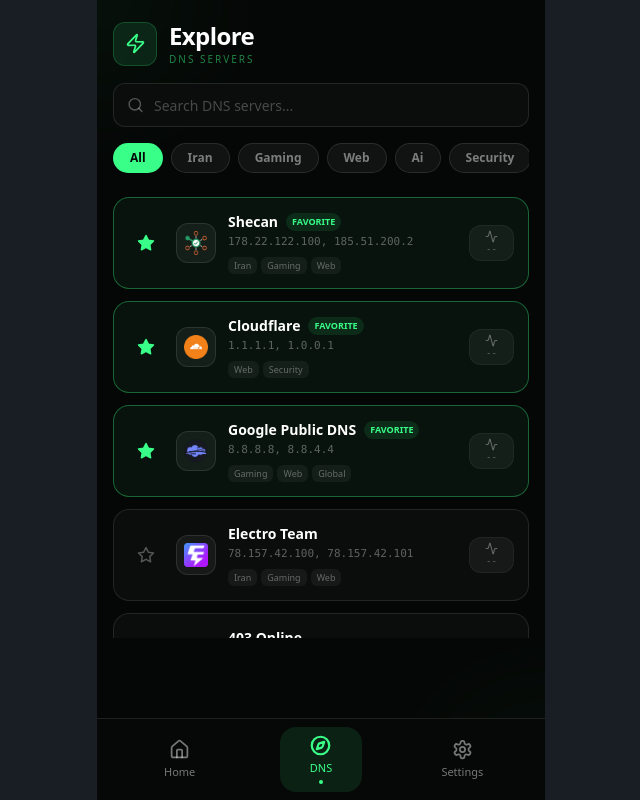
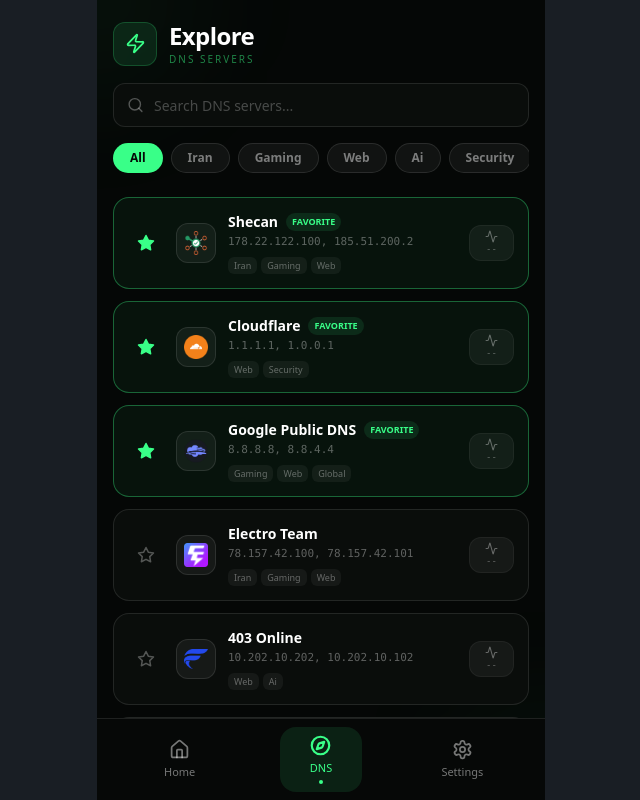
Before and after one commit to cdeghgdd/DNS-PRO-2, a React (Vite) app: page /explorer in a window 1280 px wide. Shown: the whole page, without its empty margins (319-959 px from the left). Built offline with nearby package versions, Linux system fonts and the light colour scheme; no server answers; what @capacitor/core would draw is missing.

Commit message:
fix: enable DNS list scrolling and bottom navigation layout

```diff
--- a/src/App.tsx
+++ b/src/App.tsx
@@ -56,7 +56,7 @@
 
         <div className="pointer-events-none absolute -bottom-24 -right-24 h-48 w-48 rounded-full bg-[#39ff88]/5 blur-3xl" />
 
-        <main className="relative z-10 flex flex-1 flex-col overflow-hidden pb-20">
+        <main className="relative z-10 flex min-h-0 flex-1 flex-col overflow-hidden">
           <Outlet />
         </main>
 
--- a/src/features/dns-list/DnsListFeature.tsx
+++ b/src/features/dns-list/DnsListFeature.tsx
@@ -79,7 +79,7 @@
   }, [filteredServers]);
 
   return (
-    <div className="mx-auto flex h-full max-w-md flex-col overflow-hidden px-4 pt-5">
+    <div className="mx-auto flex min-h-0 flex-1 w-full max-w-md flex-col overflow-hidden px-4 pt-5">
       {/* Header */}
       <div className="flex-none space-y-4 pb-3">
         <div className="flex items-center gap-3">
@@ -147,7 +147,7 @@
       </div>
 
       {/* DNS list */}
-      <div className="flex-1 space-y-3 overflow-y-auto pb-6 pt-2 no-scrollbar">
+      <div className="min-h-0 flex-1 space-y-3 overflow-y-auto overscroll-contain pb-6 pt-2 no-scrollbar">
         {sortedServers.map((srv) => {
           const pingVal = pings[srv.key];
 
```
